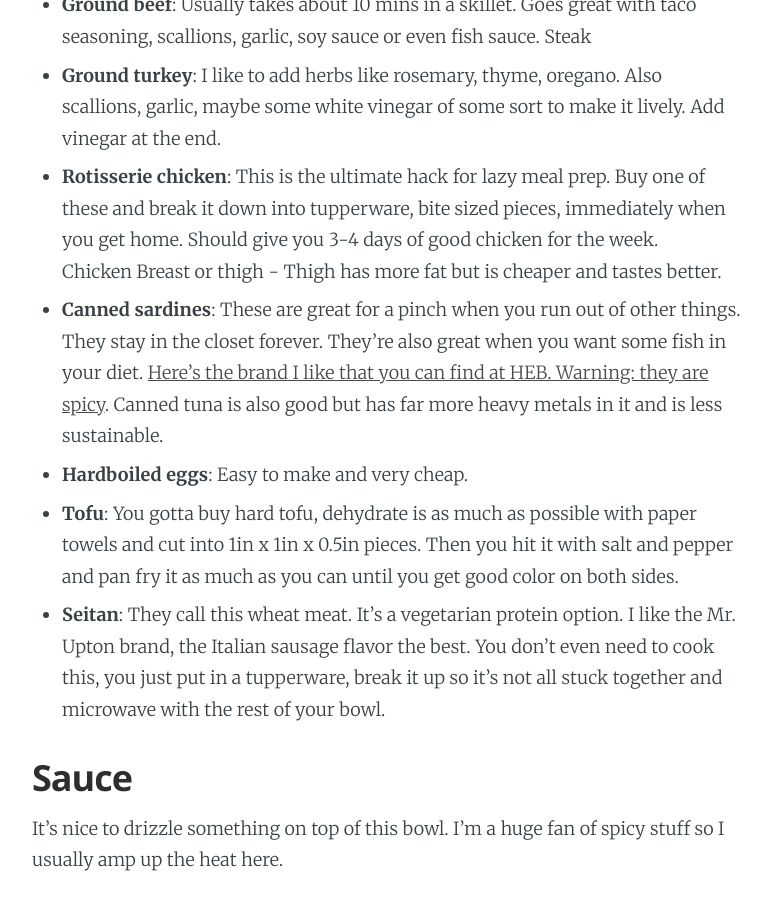
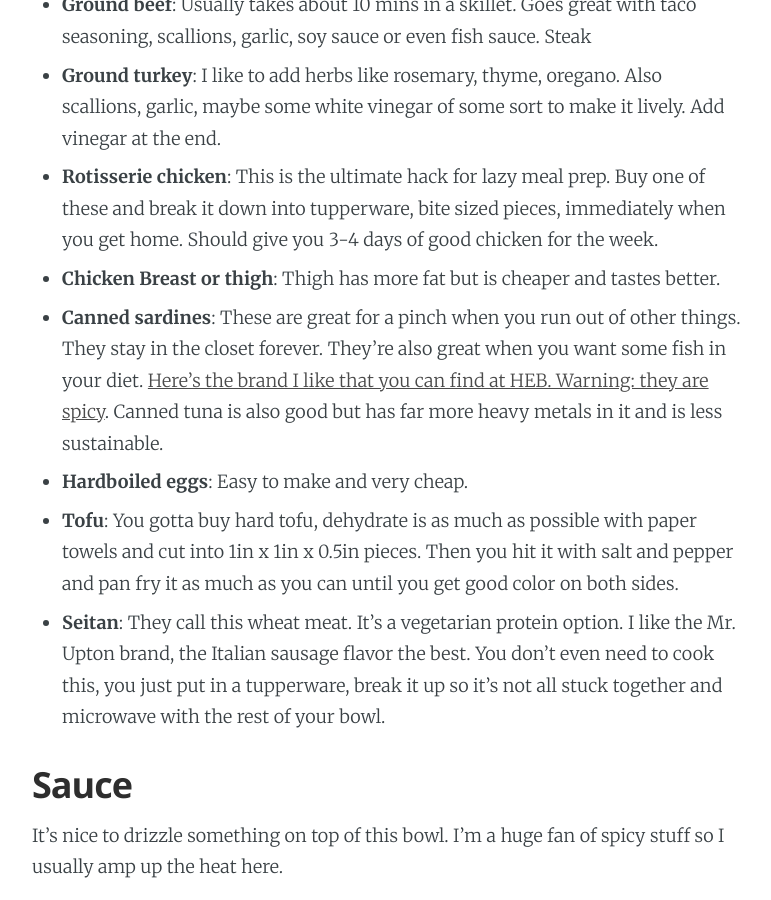
Before and after one commit to a17levine/a17levine.github.io, a Jekyll site: the page built from _posts/2017-10-15-batch-cooking.markdown, in a window 1280 px wide and 900 px high, scrolled down 5635 px. Shown: the whole window, without its empty margins (253-1024 px from the left). Built offline with Jekyll 4.4.1, drawn with Linux system fonts in a browser that asks for light colours; nearby versions of some CDN libraries; Markdown is read by kramdown in place of the engine named in the settings.

Commit message:
formatting

```diff
--- a/_posts/2017-10-15-batch-cooking.markdown
+++ b/_posts/2017-10-15-batch-cooking.markdown
@@ -79,7 +79,7 @@ You want to have 2 of these around because you’ll get sick of the same protein
 Steak
 - **Ground turkey**: I like to add herbs like rosemary, thyme, oregano. Also scallions, garlic, maybe some white vinegar of some sort to make it lively. Add vinegar at the end.
 - **Rotisserie chicken**: This is the ultimate hack for lazy meal prep. Buy one of these and break it down into tupperware, bite sized pieces, immediately when you get home. Should give you 3-4 days of good chicken for the week.
-Chicken Breast or thigh - Thigh has more fat but is cheaper and tastes better.
+- **Chicken Breast or thigh**: Thigh has more fat but is cheaper and tastes better.
 - **Canned sardines**: These are great for a pinch when you run out of other things. They stay in the closet forever. They’re also great when you want some fish in your diet. [Here's the brand I like that you can find at HEB. Warning: they are spicy](https://www.heb.com/product-detail/king-oscar-sardines-in-olive-oil-with-hot-jalapeno-peppers/1684589). Canned tuna is also good but has far more heavy metals in it and is less sustainable.
 - **Hardboiled eggs**: Easy to make and very cheap.
 - **Tofu**: You gotta buy hard tofu, dehydrate is as much as possible with paper towels and cut into 1in x 1in x 0.5in pieces. Then you hit it with salt and pepper and pan fry it as much as you can until you get good color on both sides.
```
